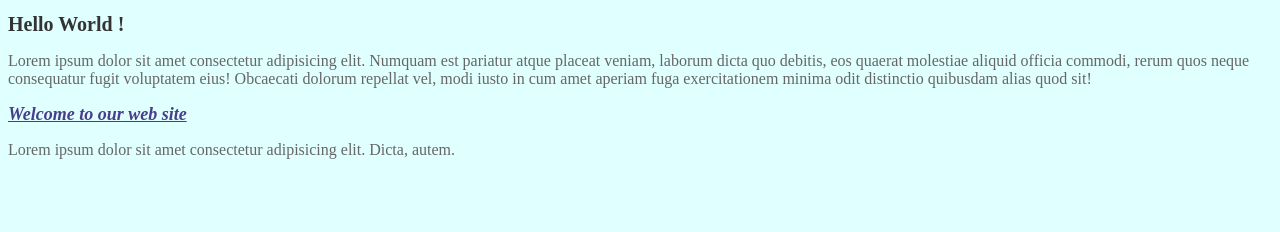
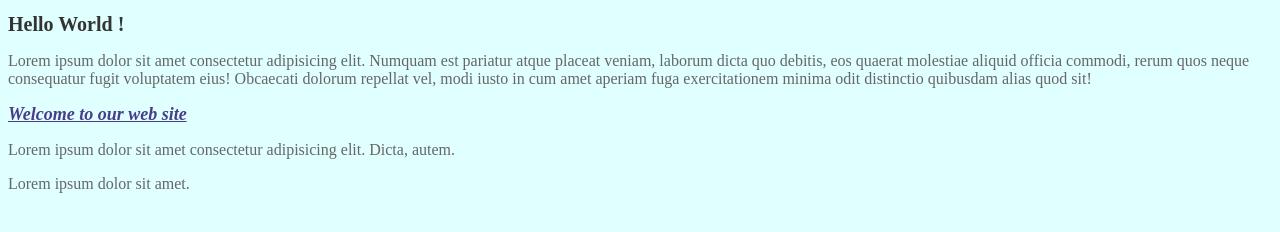
Before and after one commit to Ali-Prog93/TP-Git, a plain HTML site: page index.html in a window 1280 px wide. Drawn offline with Linux system fonts and the light colour scheme.

Commit message:
Update index.html

```diff
--- a/index.html
+++ b/index.html
@@ -15,6 +15,10 @@
     <p>
         Lorem ipsum dolor sit amet consectetur adipisicing elit. Dicta, autem.
     </p>
+    <!-- My test Code -->
+    <p>
+        Lorem ipsum dolor sit amet.
+    </p>
     <source src="js/script.js" type="">
 </body>
 </html>
```
